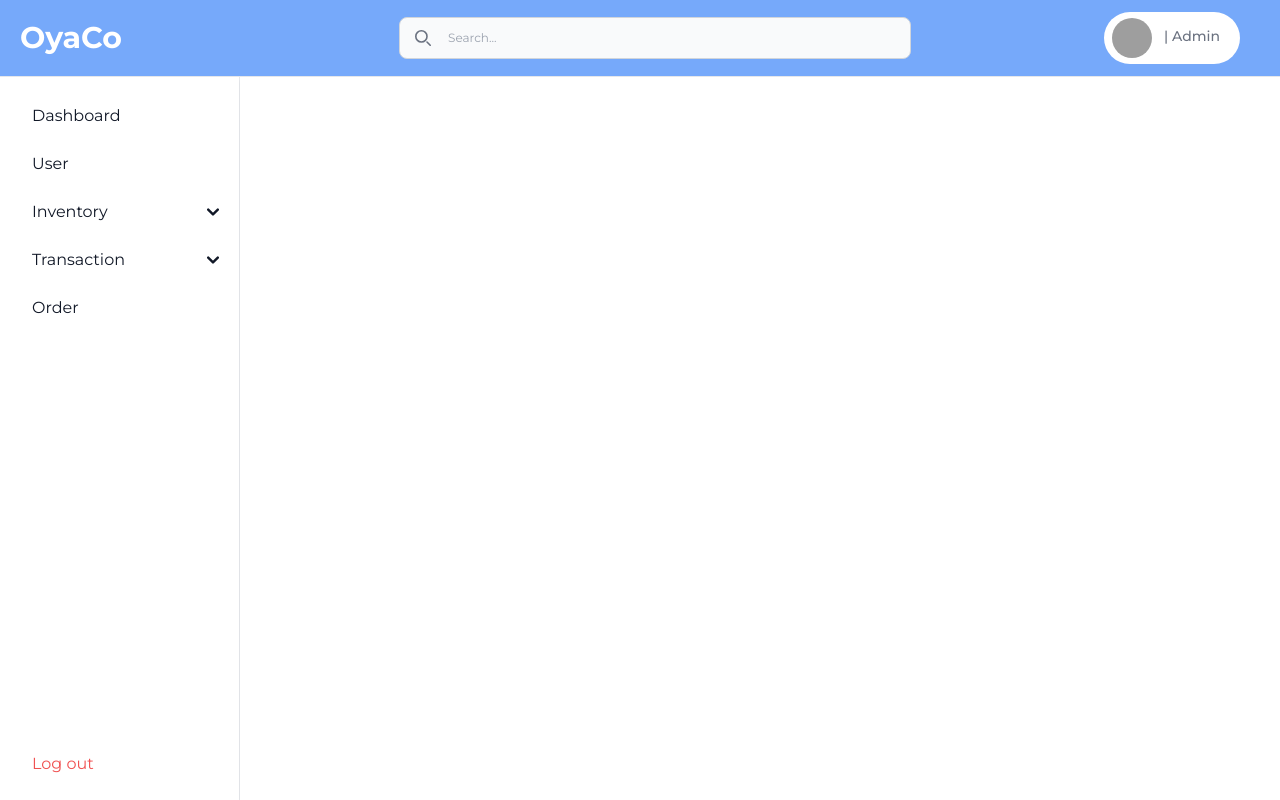
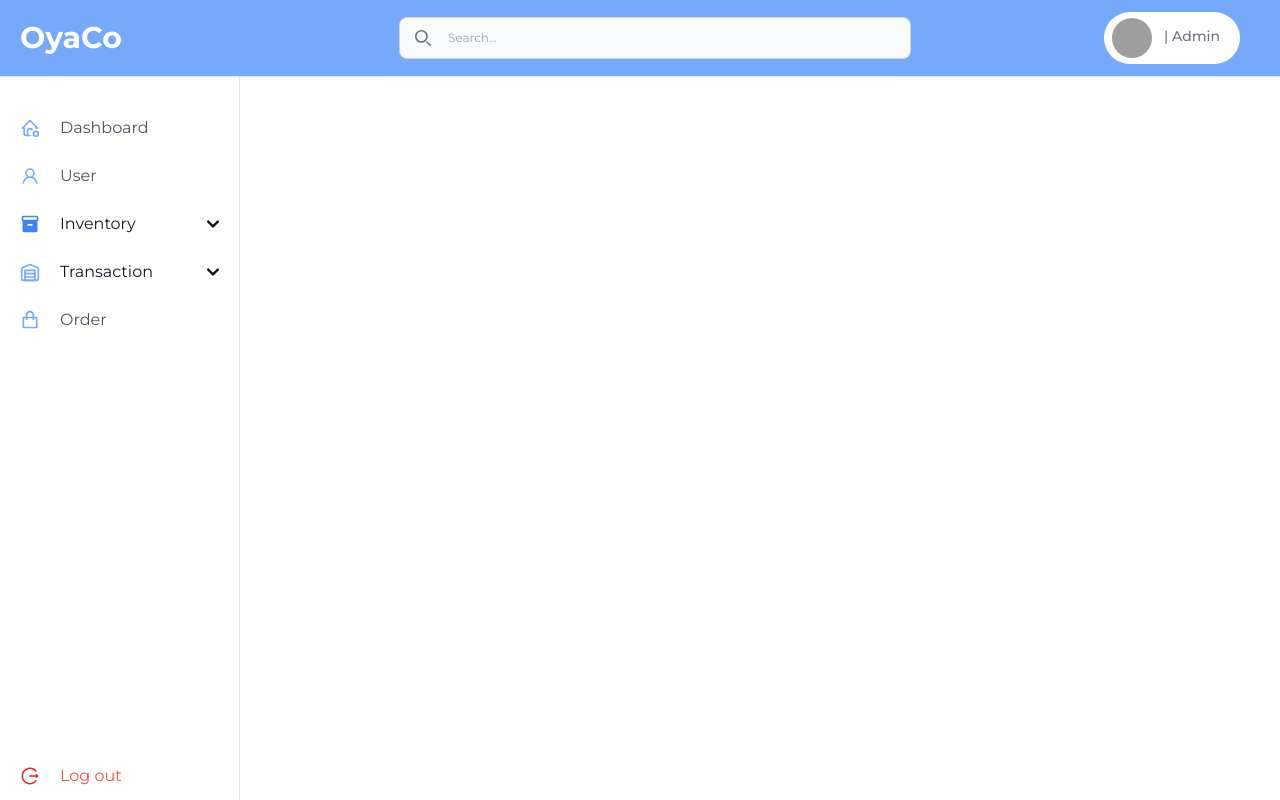
Before and after one commit to Oyaco-Group/oyaco-front-end, a Next.js app: page /layout in a window 1280 px wide. Built offline with nearby package versions, Linux system fonts and the light colour scheme; grey boxes are pictures that could not be loaded.

Commit message:
perf: Add icon on sidebar menu

```diff
--- a/src/components/style-components/dropdown.jsx
+++ b/src/components/style-components/dropdown.jsx
@@ -22,7 +22,16 @@ const Dropdown = ({ options, onSelect }) => {
         type="button"
       >
         <span className="sr-only">Action button</span>
-        {selectedOption ? selectedOption.label : "Select.."}
+        {selectedOption ? (
+          <>
+            {selectedOption.icon && (
+              <span className="mr-2">{selectedOption.icon}</span>
+            )}
+            {selectedOption.label}
+          </>
+        ) : (
+          "Select..."
+        )}
         <svg
           className={`ms-2.5 h-2.5 w-2.5 ${isOpen ? "rotate-180 transform" : ""}`}
           aria-hidden="true"
@@ -49,8 +58,9 @@ const Dropdown = ({ options, onSelect }) => {
               <li key={index}>
                 <button
                   onClick={() => handleSelectOption(option)}
-                  className="block w-full px-4 py-2 text-left hover:bg-blue-50 dark:hover:bg-gray-600 dark:hover:text-white"
+                  className="flex w-full items-center px-4 py-2 text-left hover:bg-blue-50 dark:hover:bg-gray-600 dark:hover:text-white"
                 >
+                  {option.icon && <span className="mr-2">{option.icon}</span>}
                   {option.label}
                 </button>
               </li>
--- a/src/components/style-components/sidebar-item/dropdown-sidebar.jsx
+++ b/src/components/style-components/sidebar-item/dropdown-sidebar.jsx
@@ -1,7 +1,7 @@
 import { useState } from "react";
 import { useRouter } from "next/router";
 
-const SidebarDropdown = ({ label, items }) => {
+const SidebarDropdown = ({ label, items, icon }) => {
   const [isOpen, setIsOpen] = useState(false);
   const router = useRouter();
 
@@ -22,6 +22,7 @@ const SidebarDropdown = ({ label, items }) => {
         aria-controls="dropdown-example"
         onClick={toggleDropdown}
       >
+        {icon && <span className="mr-2 text-xl">{icon}</span>}
         <span className="ms-3 flex-1 whitespace-nowrap text-left rtl:text-right">
           {label}
         </span>
@@ -51,6 +52,11 @@ const SidebarDropdown = ({ label, items }) => {
               onClick={() => handleItemClick(item.href)}
               className="group my-2 flex w-full items-center rounded-lg p-2 pl-11 text-gray-900 transition duration-75 hover:bg-blue-50"
             >
+              {item.icon && (
+                <span className="mr-2 text-xl font-bold text-blue-400">
+                  {item.icon}
+                </span>
+              )}
               {item.label}
             </button>
           </li>
--- a/src/components/style-components/sidebar-item/menu-sidebar.jsx
+++ b/src/components/style-components/sidebar-item/menu-sidebar.jsx
@@ -1,20 +1,23 @@
 import { useRouter } from "next/router";
 
-const Menu = (props) => {
-  const { href, title, className } = props;
+const Menu = ({ href, title, icon, className }) => {
   const router = useRouter();
 
   const handleClick = (e) => {
     e.preventDefault();
     router.push(href);
   };
+
   return (
     <li>
       <a
         href={href}
         onClick={handleClick}
-        className={`group my-2 flex items-center rounded-lg p-2 text-gray-900 hover:bg-blue-50 ${className}`}
+        className={`group my-2 flex items-center rounded-lg p-2 text-gray-600 hover:bg-blue-50 ${className}`}
       >
+        {icon && (
+          <span className="mr-2 text-xl font-bold text-blue-400">{icon}</span>
+        )}
         <span className="ms-3">{title}</span>
       </a>
     </li>
--- a/src/components/style-components/sidebar.jsx
+++ b/src/components/style-components/sidebar.jsx
@@ -1,16 +1,37 @@
+import React from "react";
 import Menu from "@/components/style-components/sidebar-item/menu-sidebar";
 import SidebarDropdown from "@/components/style-components/sidebar-item/dropdown-sidebar";
+import { AiOutlineUser, AiOutlineLogout } from "react-icons/ai";
+import { TbHomeDot } from "react-icons/tb";
+import { MdInventory } from "react-icons/md";
+import { RiShoppingBagLine } from "react-icons/ri";
+import { LuWarehouse } from "react-icons/lu";
 
 const SidebarMenu = () => {
   const inventoryItems = [
-    { label: "Products", href: "/inventory/products" },
-    { label: "Category", href: "/inventory/category" },
-    { label: "Inventory Balance", href: "/inventory/balance" },
+    {
+      label: "Products",
+      href: "/inventory/products",
+    },
+    {
+      label: "Category",
+      href: "/inventory/category",
+    },
+    {
+      label: "Inventory Balance",
+      href: "/inventory/balance",
+    },
   ];
 
   const transactionItems = [
-    { label: "In coming", href: "/transactions/incoming" },
-    { label: "Out going", href: "/transactions/outgoing" },
+    {
+      label: "In coming",
+      href: "/transactions/incoming",
+    },
+    {
+      label: "Out going",
+      href: "/transactions/outgoing",
+    },
   ];
 
   return (
@@ -20,18 +41,39 @@ const SidebarMenu = () => {
       aria-label="Sidebar"
     >
       <div className="h-full overflow-y-auto bg-white px-3 pb-4 shadow-sm">
-        <ul className="mt-2 flex h-full flex-col space-y-2">
+        <ul className="mt-5 flex h-full flex-col space-y-2">
           <div className="flex-grow">
-            <Menu href="/dashboard" title="Dashboard" />
-            <Menu href="/user" title="User" />
-            <SidebarDropdown label="Inventory" items={inventoryItems} />
-            <SidebarDropdown label="Transaction" items={transactionItems} />
-            <Menu href="/orders" title="Order" />
+            <Menu
+              href="/dashboard"
+              title="Dashboard"
+              icon={<TbHomeDot className="text-xl" />}
+            />
+            <Menu
+              href="/user"
+              title="User"
+              icon={<AiOutlineUser className="text-xl" />}
+            />
+            <SidebarDropdown
+              label="Inventory"
+              items={inventoryItems}
+              icon={<MdInventory className="text-xl text-blue-500" />}
+            />
+            <SidebarDropdown
+              label="Transaction"
+              items={transactionItems}
+              icon={<LuWarehouse className="text-xl text-blue-400" />}
+            />
+            <Menu
+              href="/orders"
+              title="Order"
+              icon={<RiShoppingBagLine className="text-xl" />}
+            />
           </div>
           <div className="mt-auto">
             <Menu
               href="/login"
               title="Log out"
+              icon={<AiOutlineLogout className="text-xl text-red-600" />}
               className="text-red-500 hover:text-red-700"
             />
           </div>
```
Also changed, not shown: src/utils/fetchData.jsx (line endings or trailing spaces).
